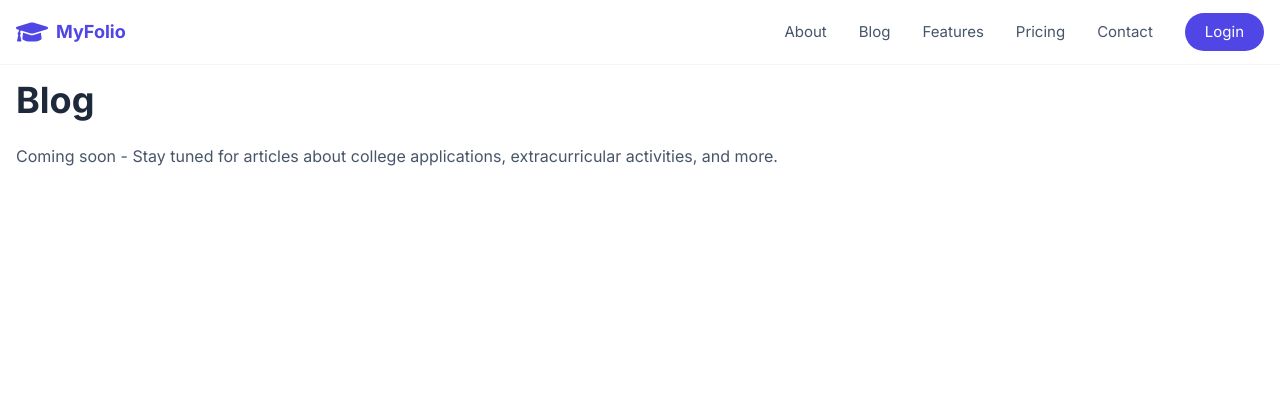
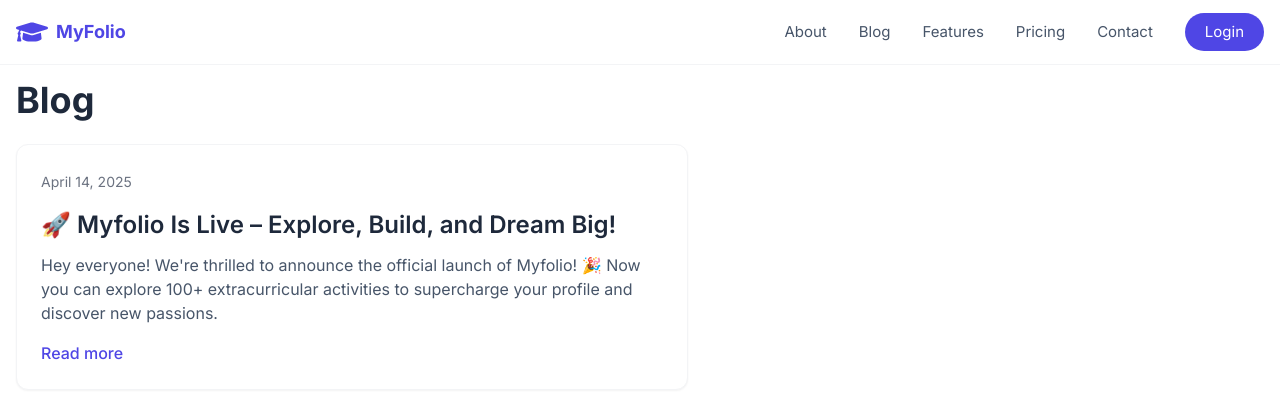
Before and after one commit to amiroesh1/myfolio_final, a Next.js app: page /blog in a window 1280 px wide. Shown: the top 398 px of the page. Built offline with nearby package versions, Linux system fonts and the light colour scheme; no server answers.

Commit message:
Update page.tsx

```diff
--- a/app/blog/page.tsx
+++ b/app/blog/page.tsx
@@ -1,10 +1,32 @@
+import Link from 'next/link';
+
 export default function Blog() {
   return (
     <div className="container mx-auto px-4 py-20">
       <h1 className="text-4xl font-bold text-[#1E293B] mb-6">Blog</h1>
-      <p className="text-[#475569] max-w-3xl">
-        Coming soon - Stay tuned for articles about college applications, extracurricular activities, and more.
-      </p>
+
+      {/* Article Preview Card */}
+      <div className="max-w-2xl bg-white rounded-xl shadow-sm hover:shadow-md transition-all p-6 border border-gray-100">
+        <div className="mb-4">
+          <span className="text-sm text-gray-500">April 14, 2025</span>
+        </div>
+
+        <h2 className="text-2xl font-semibold text-[#1E293B] mb-3">
+          🚀 Myfolio Is Live – Explore, Build, and Dream Big!
+        </h2>
+
+        <p className="text-[#475569] mb-4 line-clamp-3">
+          Hey everyone! We're thrilled to announce the official launch of Myfolio! 🎉
+          Now you can explore 100+ extracurricular activities to supercharge your profile and discover new passions.
+        </p>
+
+        <Link
+          href="/blog/myfolio-launch"
+          className="text-[#4F46E5] font-medium hover:text-[#4338CA] transition-colors"
+        >
+          Read more
+        </Link>
+      </div>
     </div>
   )
 }
```
